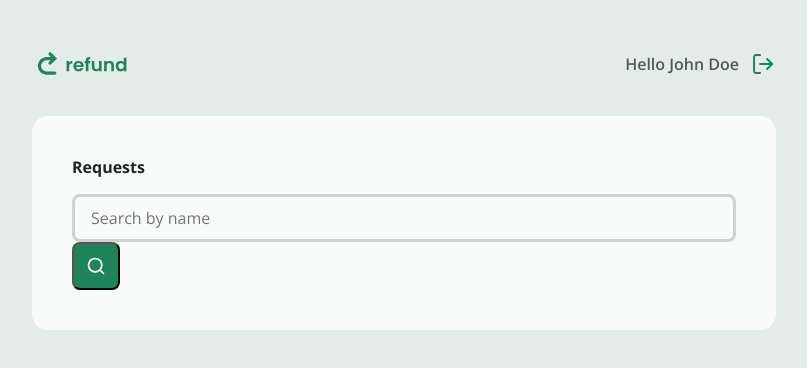
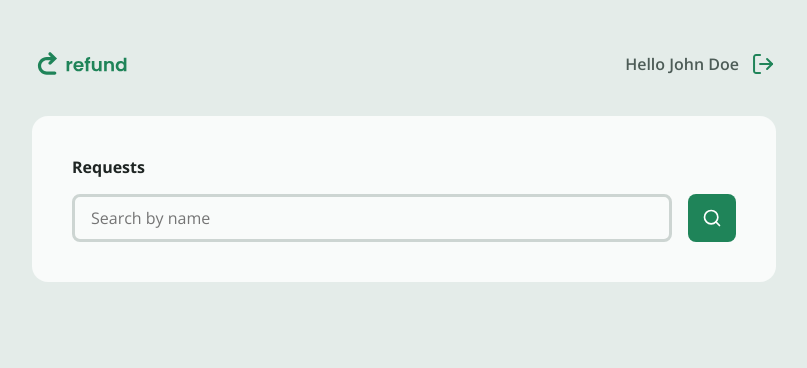
Before and after one commit to brossavictor/refund, a React (Vite) app in the folder web/: page / in a window 1280 px wide. Shown: the top 368 px of the page, without its empty margins (236-1043 px from the left). Built offline with nearby package versions, Linux system fonts and the light colour scheme.

Commit message:
dashboard button

```diff
--- a/web/src/styles/dashboard.css
+++ b/web/src/styles/dashboard.css
@@ -12,11 +12,21 @@
 
 .dashboard > form {
   width: 100%;
+
+  display: flex;
+  flex-direction: row;
+  gap: 1rem;
 }
 
 .search {
   width: calc(var(--spacing) * 12);
   height: calc(var(--spacing) * 12);
+  border-style: none;
+  background-color: var(--color-green-100);
+}
+
+.search:hover {
+  background-color: var(--color-green-200);
 }
 
 .search > img {
```
